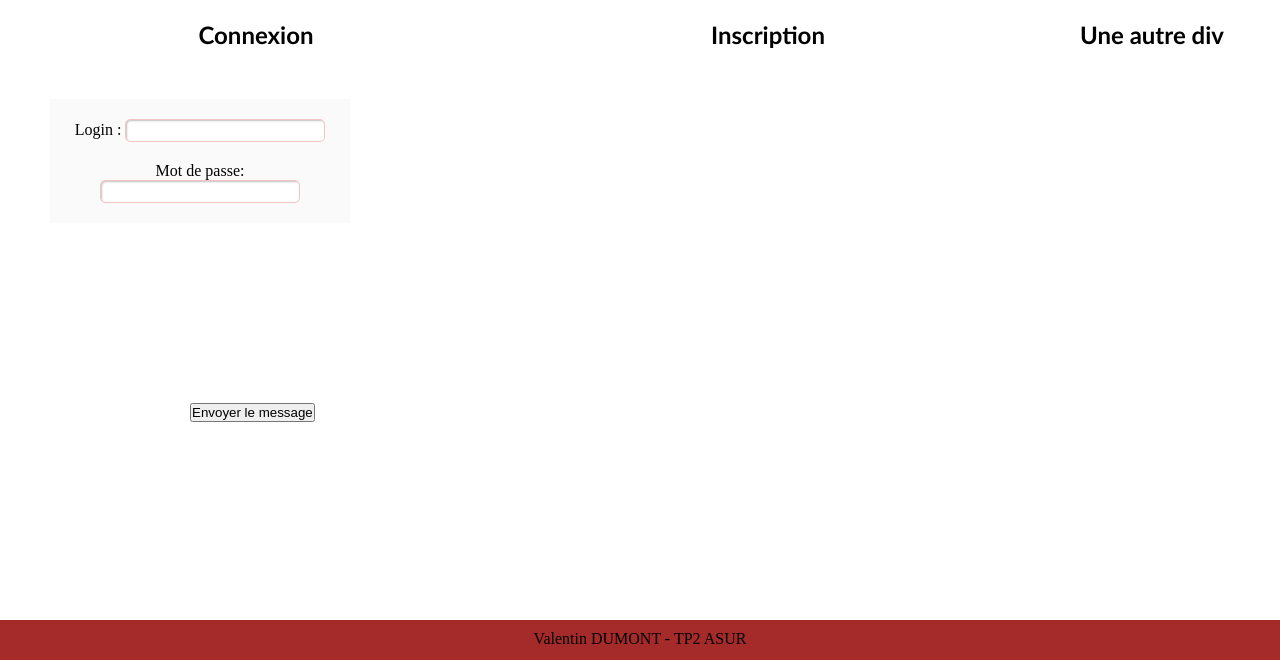
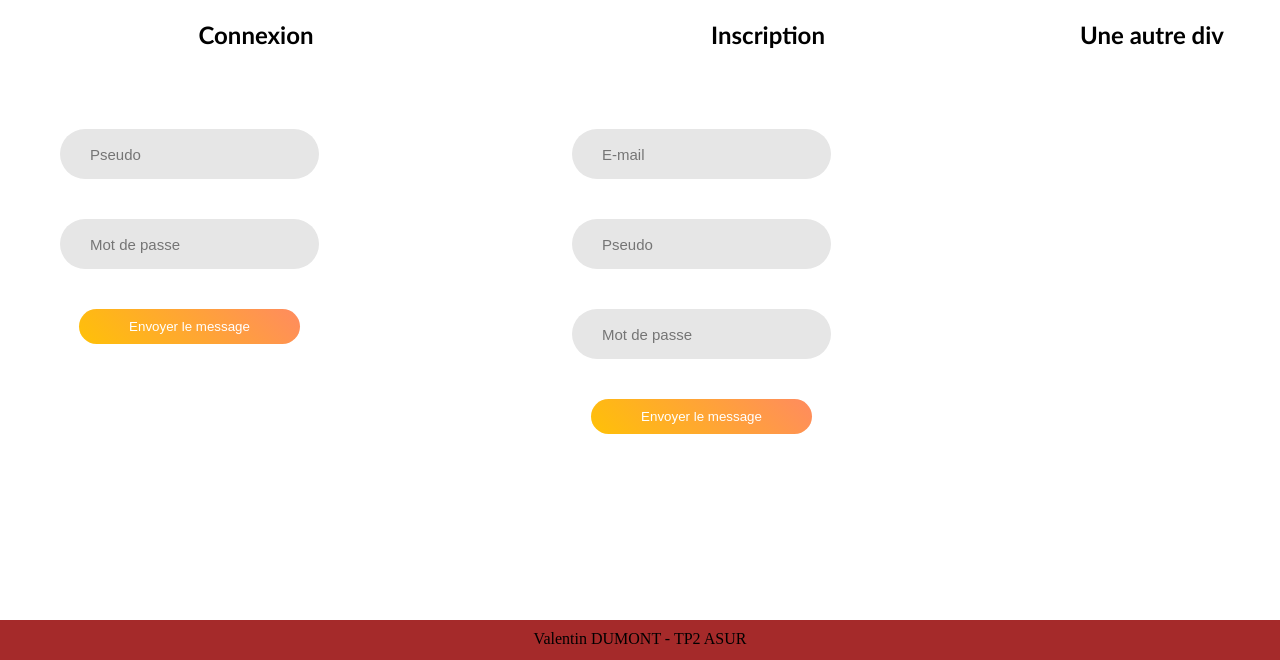
Before and after one commit to vadumont/web, a PHP site: page / in a window 1280 px wide. Shown: the part 140-800 px from the top of the page. Run offline with PHP 8.4, Linux system fonts and the light colour scheme.

Commit message:
sessions

```diff
--- a/css/style.css
+++ b/css/style.css
@@ -67,21 +67,33 @@ nav a:hover {
     font-family: 'Trebuchet MS', 'Lucida Sans Unicode', 'Lucida Grande', 'Lucida Sans', Arial, sans-serif
 }
 
-.formulaire_contact {
+.connecte_text {
+    font-family: 'Trebuchet MS', 'Lucida Sans Unicode', 'Lucida Grande', 'Lucida Sans', Arial, sans-serif;
+    font-size: 30px;
+    margin-top: 50px;
+}
+
+.titre_contact {
+    display: block;
+    position: absolute;
+    font-family: 'Trebuchet MS', 'Lucida Sans Unicode', 'Lucida Grande', 'Lucida Sans', Arial, sans-serif;
+    margin-left: 70px;
+}
+
+.formulaire {
     position: absolute;
     margin-top: 50px;
     margin-left: 50px;
 }
 
-.formulaire_contact div {
+.formulaire div {
     padding: 10px;
 }
 
-.button {
-    position: absolute;
-    margin-top: 180px;
-    margin-left: 120px;
+.formulaire div input {
+    margin-top: 20px;
 }
+
 
 .titre_hall {
     flex: 1;
@@ -117,22 +129,105 @@ td {
 
 tr:hover {background-color: cadetblue;}
 
-form {
-    background-color:#FAFAFA;
-    padding:10px;
-    width:280px;
+
+input.input1 {
+    height: 50px;
+    border-radius: 25px;
+    padding: 0 30px;
 }
 
-input, textarea, select {
-    padding:3px;
-    border:1px solid #F5C5C5;
-    border-radius:5px;
-    width:200px;
-    box-shadow:1px 1px 2px #C0C0C0 inset;
+.input1 {
+    display: block;
+    width: 100%;
+    background: #e6e6e6;
+    font-size: 15px;
+    line-height: 1.5;
+
+    color: #666666;
 }
 
-.titre_contact {
-    margin-left: 60px;
+input {
+    outline: none;
+    border: none;
+}
+
+.button_validate {
+    display: block;
+    text-decoration: none;
+    margin-top: 400px;
+    margin-left: 100px;
+}
+
+.button_validate_deconnexion {
+    display: block;
+    text-decoration: none;
+    margin-top: 20px;
+}
+
+.button_validate_deconnexion button{
+    background: transparent;
+    border : none;
+	border-radius: 25px;
+    color: #FFF;  background-image: -webkit-linear-gradient(45deg, #FFC107 0%, #ff8b5f 100%);
+    background-image: linear-gradient(45deg, #FFC107 0%, #ff8b5f 100%);
+    padding: 10px 50px;
+}
+.button_validate_deconnexion button:hover {
+    background-image: -webkit-linear-gradient(45deg, #FFC107 0%, #f76a35 100%);
+    background-image: linear-gradient(45deg, #FFC107 0%, #f76a35 100%);
+}
+
+
+.button_validate_connexion {
+    display: block;
+    text-decoration: none;
+    margin-top: 20px;
+}
+
+.button_validate_connexion button{
+    background: transparent;
+    border : none;
+	border-radius: 25px;
+    color: #FFF;  background-image: -webkit-linear-gradient(45deg, #FFC107 0%, #ff8b5f 100%);
+    background-image: linear-gradient(45deg, #FFC107 0%, #ff8b5f 100%);
+    padding: 10px 50px;
+}
+.button_validate_connexion button:hover {
+    background-image: -webkit-linear-gradient(45deg, #FFC107 0%, #f76a35 100%);
+    background-image: linear-gradient(45deg, #FFC107 0%, #f76a35 100%);
+}
+
+.button_validate_inscription {
+    display: block;
+    text-decoration: none;
+    margin-top: 20px;
+}
+
+.button_validate_inscription button{
+    background: transparent;
+    border : none;
+	border-radius: 25px;
+    color: #FFF;  background-image: -webkit-linear-gradient(45deg, #FFC107 0%, #ff8b5f 100%);
+    background-image: linear-gradient(45deg, #FFC107 0%, #ff8b5f 100%);
+    padding: 10px 50px;
+}
+.button_validate_inscription button:hover {
+    background-image: -webkit-linear-gradient(45deg, #FFC107 0%, #f76a35 100%);
+    background-image: linear-gradient(45deg, #FFC107 0%, #f76a35 100%);
+}
+
+
+.button_validate button{
+    background: transparent;
+    border : none;
+	border-radius: 25px;
+    color: #FFF;  background-image: -webkit-linear-gradient(45deg, #FFC107 0%, #ff8b5f 100%);
+    background-image: linear-gradient(45deg, #FFC107 0%, #ff8b5f 100%);
+    padding: 10px 50px;
+}
+.button_validate button:hover {
+    background-image: -webkit-linear-gradient(45deg, #FFC107 0%, #f76a35 100%);
+    background-image: linear-gradient(45deg, #FFC107 0%, #f76a35 100%);
 }
 
 footer {
--- a/index.php
+++ b/index.php
@@ -1,5 +1,6 @@
 <?php
     include 'design.php';
+    session_start();
     echo "$header";
 ?>
 
@@ -8,23 +9,52 @@
         <div class="div1">
             <h2 class="titres">Connexion</h2>
 
-            <form class="formulaire_contact" action="login.php" method="get">
+
+            <?php
+
+                if(isset($_SESSION['pseudo'])) {
+                    $pseudo_set=$_SESSION['pseudo'];
+                    echo "<p class=\"connecte_text\">Bienvenue $pseudo_set</p>";
+                    echo "                    <div class=\"button_validate_deconnexion\">
+                    <button type=\"submit\">Se déconnecter</button>
+                </div>";
+                }
+                else {
+                    echo "<form class=\"formulaire\" action=\"login.php\" method=\"get\">
+                    <div>
+                        <input class=\"input1\" type=\"text\" name=\"pseudo\" placeholder=\"Pseudo\">
+                    </div>
+                    <div>
+                        <input class=\"input1\" type=\"password\" name=\"mdp\" placeholder=\"Mot de passe\">
+                    </div>
+                    <div class=\"button_validate_connexion\">
+                        <button type=\"submit\">Envoyer le message</button>
+                    </div>
+                </form>";
+                }
+            ?>
+
+
+
+        </div>
+        <div class="div2">
+            <h2 class="titres">Inscription</h2>
+
+            <form class="formulaire" action="register.php" method="get">
                 <div>
-                    <label for="peudo">Login :</label>
-                    <input type="text" id="pseudo" name="pseudo">
+                    <input class="input1" type="email" name="mail" placeholder="E-mail">
                 </div>
                 <div>
-                    <label for="mdp">Mot de passe:</label>
-                    <input type="text" id="mdp" name="mdp">
+                    <input class="input1" type="text" name="pseudo" placeholder="Pseudo">
                 </div>
-                <div class="button">
+                <div>
+                    <input class="input1" type="password" name="mdp" placeholder="Mot de passe">
+                </div>
+                <div class="button_validate_inscription">
                     <button type="submit">Envoyer le message</button>
                 </div>
             </form>
 
-        </div>
-        <div class="div2">
-            <h2 class="titres">Inscription</h2>
         </div>
 
         <div class="div3">
```
Also changed, not shown: contact.php (+8 -8 lines), login.php (+10 -1 lines).
